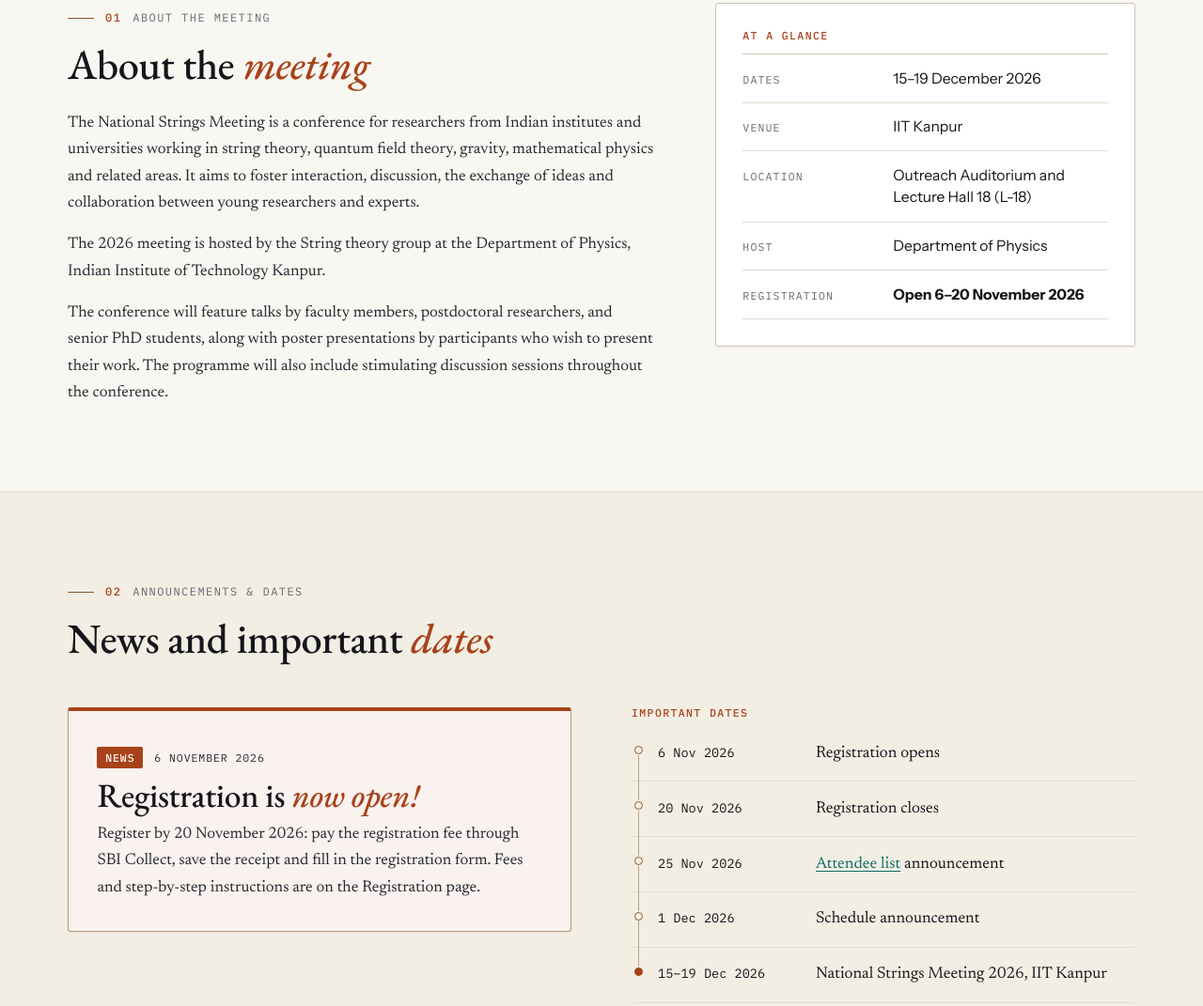
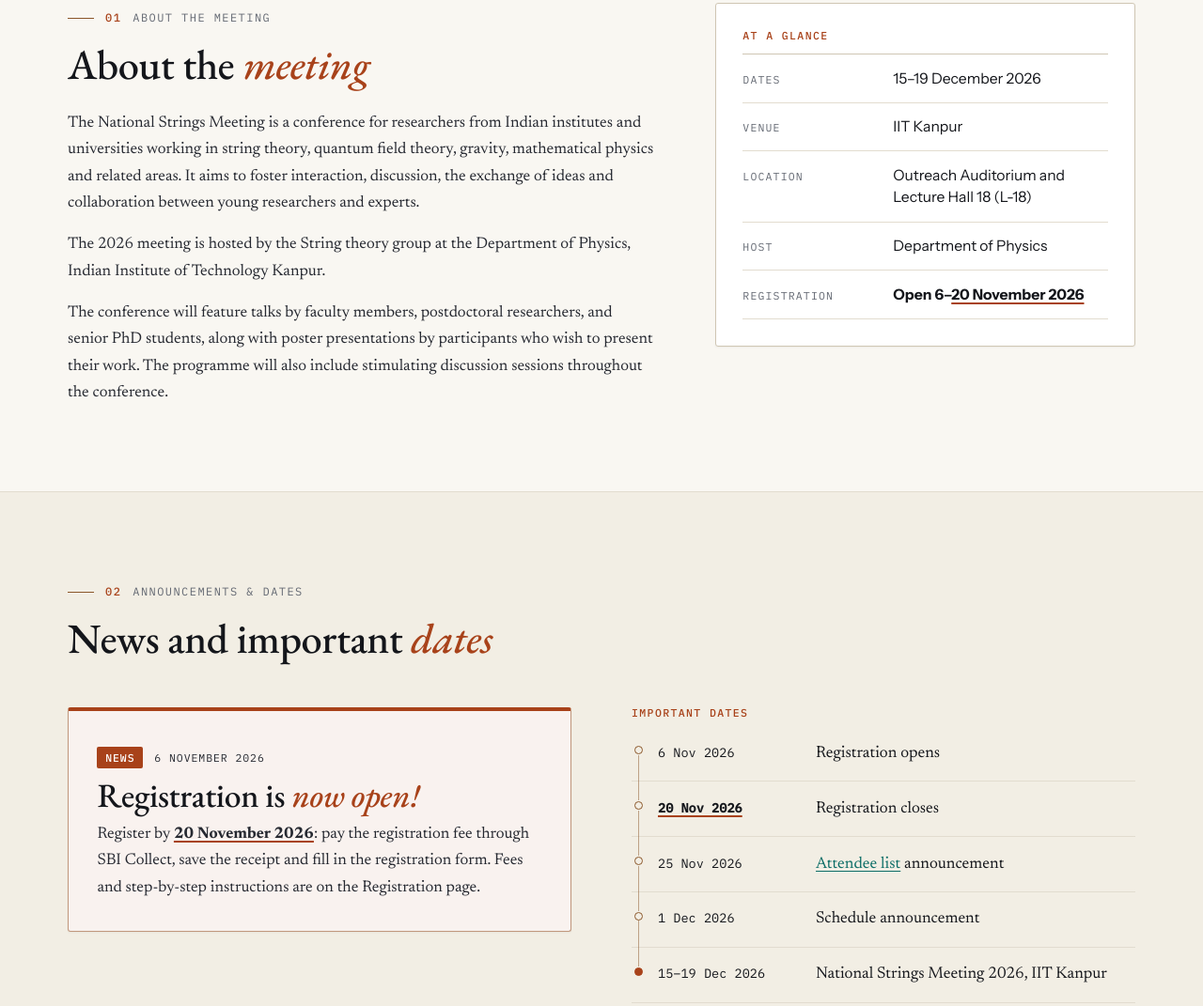
Before and after one commit to hepiitk/nsm2026, a plain HTML site: page index.html in a window 1280 px wide. Shown: the part 1556-2627 px from the top of the page at 94% size. Drawn offline with Linux system fonts and the light colour scheme.

Commit message:
highlighting deadline

```diff
--- a/css/style.css
+++ b/css/style.css
@@ -648,6 +648,15 @@ a:hover { text-decoration-thickness: 2px; }
 .copy-btn:hover { color: var(--link); border-color: var(--link); }
 .copy-btn:focus-visible { outline: 2px solid var(--link); outline-offset: 2px; }
 .copy-btn.is-copied, .copy-btn.is-copied:hover { color: #fff; background: var(--link); border-color: var(--link); }
+
+/* The registration deadline: bold and underlined in the accent colour
+   (<strong class="deadline">20 November 2026</strong>), so it is not taken for a link */
+.deadline {
+  font-weight: 700; color: inherit;
+  text-decoration: underline; text-decoration-color: var(--ember);
+  text-decoration-thickness: 2px; text-underline-offset: 0.2em; text-decoration-skip-ink: auto;
+}
+.band--night .deadline { color: #fff; text-decoration-color: var(--cream-accent); }
 
 /* 8.11 A note with confirmed information (unlike the dashed "to be announced" note) */
 .callout {
--- a/index.html
+++ b/index.html
@@ -227,7 +227,7 @@
             <div><dt>Venue</dt><dd>IIT Kanpur</dd></div>
             <div><dt>Location</dt><dd>Outreach Auditorium and Lecture Hall 18 (L-18)</dd></div>
             <div><dt>Host</dt><dd>Department of Physics</dd></div>
-            <div><dt>Registration</dt><dd><b>Open 6–20 November 2026</b></dd></div>
+            <div><dt>Registration</dt><dd><b>Open 6–<strong class="deadline"><time datetime="2026-11-20">20 November 2026</time></strong></b></dd></div>
           </dl>
         </div>
       </div>
@@ -262,7 +262,7 @@
             <li class="news-item news-item--highlight">
               <p class="news-item__meta"><span class="news-item__label">News<span class="visually-hidden">:</span></span><time datetime="2026-11-06">6 November 2026</time></p>
               <h3>Registration is <em>now open!</em></h3>
-              <p>Register by <time datetime="2026-11-20">20 November 2026</time>: pay the registration fee through SBI Collect, save the receipt and fill in the registration form. Fees and step-by-step instructions are on the Registration page.</p>
+              <p>Register by <strong class="deadline"><time datetime="2026-11-20">20 November 2026</time></strong>: pay the registration fee through SBI Collect, save the receipt and fill in the registration form. Fees and step-by-step instructions are on the Registration page.</p>
             </li>
           </ul>
         </div>
@@ -273,7 +273,7 @@
                Add class="is-key" to highlight a date (orange dot). -->
           <ol class="dates">
             <li><span class="when"><time datetime="2026-11-06">6 Nov 2026</time></span><span class="what">Registration opens</span></li>
-            <li><span class="when"><time datetime="2026-11-20">20 Nov 2026</time></span><span class="what">Registration closes</span></li>
+            <li><span class="when"><strong class="deadline"><time datetime="2026-11-20">20 Nov 2026</time></strong></span><span class="what">Registration closes</span></li>
             <li><span class="when"><time datetime="2026-11-25">25 Nov 2026</time></span><span class="what"><a href="participants.html">Attendee list</a> announcement</span></li>
             <li><span class="when"><time datetime="2026-12-01">1 Dec 2026</time></span><span class="what">Schedule announcement</span></li>
             <li class="is-key"><span class="when"><time datetime="2026-12-15">15–19 Dec 2026</time></span><span class="what">National Strings Meeting 2026, IIT Kanpur</span></li>
@@ -302,7 +302,7 @@
           <h3>Registration</h3>
           <dl>
             <div><dt>Opens</dt><dd><time datetime="2026-11-06">6 November 2026</time></dd></div>
-            <div><dt>Closes</dt><dd><time datetime="2026-11-20">20 November 2026</time></dd></div>
+            <div><dt>Closes</dt><dd><strong class="deadline"><time datetime="2026-11-20">20 November 2026</time></strong></dd></div>
           </dl>
           <a class="btn btn--light btn--primary" href="registration.html#registration">Registration details <span aria-hidden="true">→</span></a>
         </article>
```
Also changed, not shown: registration.html (+3 -3 lines).
